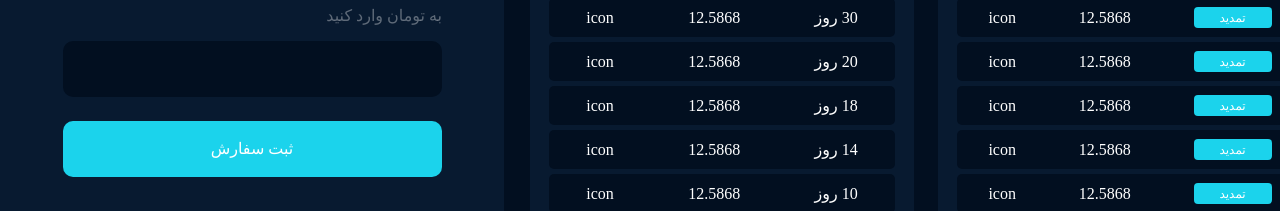
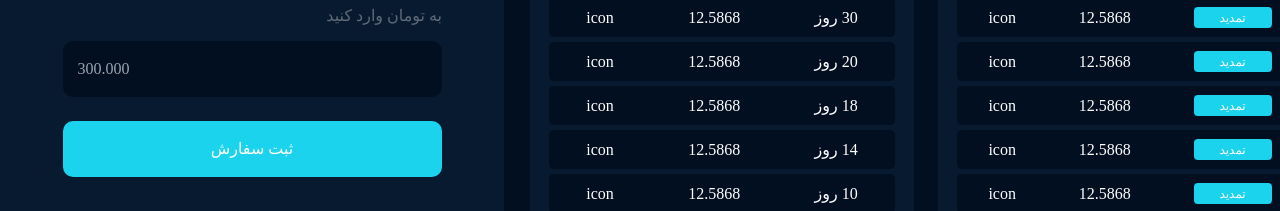
Before and after one commit to Erfanmah7/speed-vpn, a React (Vite) app: page / in a window 1280 px wide. Shown: the part 869-1080 px from the top of the page. Built offline with nearby package versions, Linux system fonts and the light colour scheme; no server answers; a web font is replaced by a local one.

Commit message:
placeholder

```diff
--- a/src/pages/Home.jsx
+++ b/src/pages/Home.jsx
@@ -174,6 +174,8 @@ function Home() {
             </div>
             <div>
               <input
+              dir="ltr"
+              placeholder="300.000"
                 type="text"
                 className="w-[379px] h-[56px] rounded-[10px] dark:bg-[#020F20] bg-[#f1f5f9] p-[15px] outline-none mb-[24px]"
               />
```
